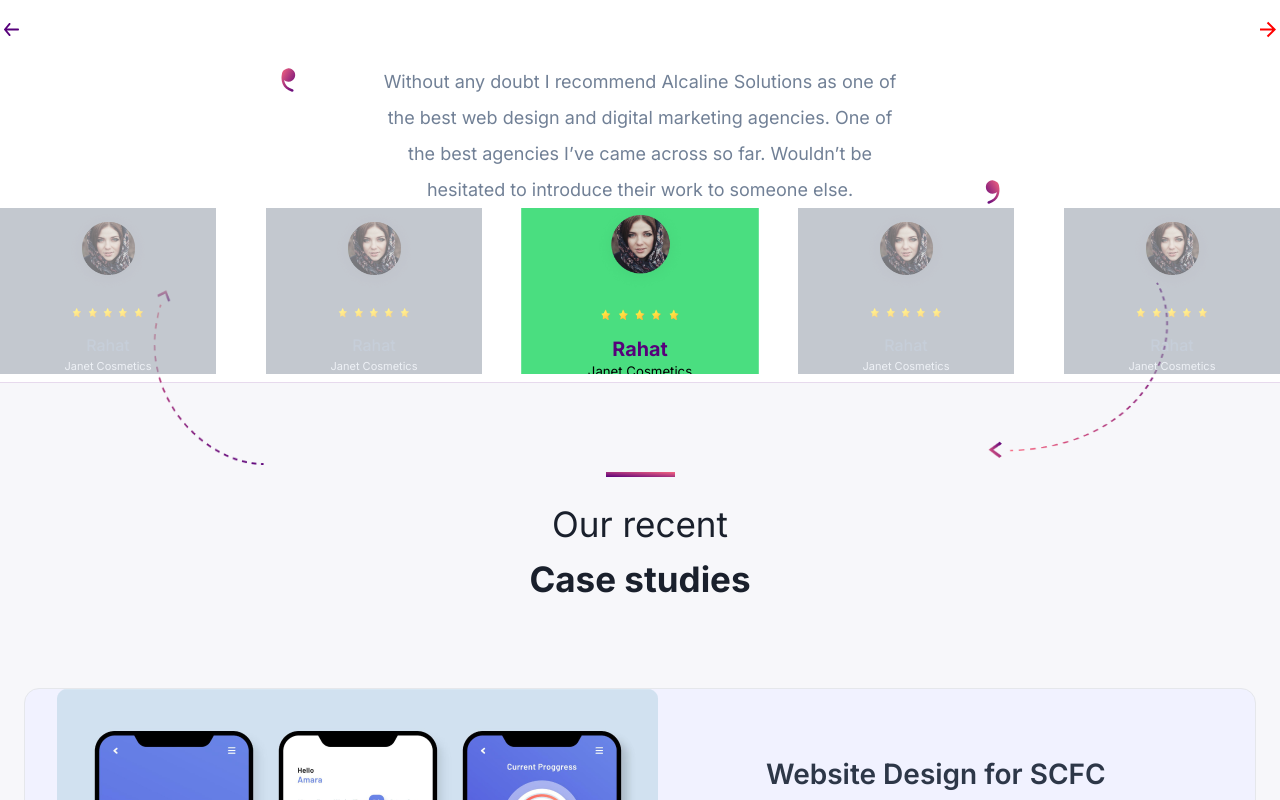
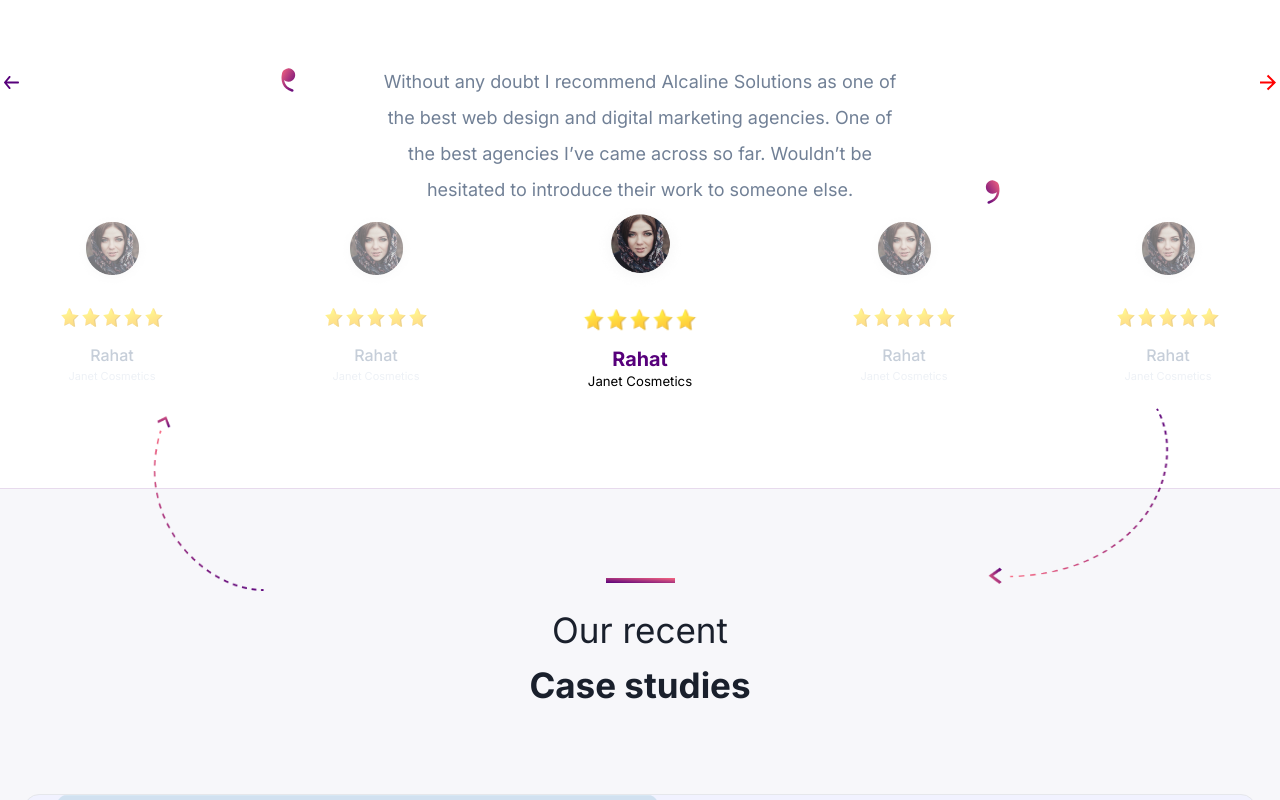
Before and after one commit to ShaikhMuhammad891/design-react, a React (Vite) app: page / in a window 1280 px wide. Shown: the part 2975-3775 px from the top of the page. Built offline with nearby package versions, Linux system fonts and the light colour scheme.

Commit message:
today's second commit

```diff
--- a/src/main/Customer.jsx
+++ b/src/main/Customer.jsx
@@ -40,8 +40,8 @@ const Customer = () => {
   };
   return (
     <>
-      <div className=" max-w-[1280px] relative mx-auto">
-        <div className=" flex justify-between absolute inset-0 h-fit sm:my-auto mt-[200px]">
+      <div className=" max-w-[1280px] relative mx-auto pb-[80px]">
+        <div className=" flex justify-between absolute md:inset-0 md:h-fit md:my-auto mt-[-300px] mb:inset-0">
           <button className="" onClick={goPrev}>
             <ArrowBack />
           </button>
@@ -85,11 +85,35 @@ const Customer = () => {
           // navigation={true}
           loop={true}
           modules={[Navigation]}
-          className="mySwiper"
-          slidesPerView={5}
+          className="mySwiper pb-4"
           centeredSlides={true}
           ref={swiperRef}
-          spaceBetween={50}
+          breakpoints={{
+            375: {
+              slidesPerView: 3,
+              spaceBetween: 5,
+            },
+            640: {
+              slidesPerView: 5,
+              spaceBetween: 5,
+            },
+            768: {
+              slidesPerView: 5,
+              spaceBetween: 10,
+            },
+            1024: {
+              slidesPerView: 5,
+              spaceBetween: 20,
+            },
+            1024: {
+              slidesPerView: 5,
+              spaceBetween: 30,
+            },
+            1280: {
+              slidesPerView: 5,
+              spaceBetween: 40,
+            },
+          }}
         >
           {data.map((e, i) => (
             <>
@@ -98,8 +122,8 @@ const Customer = () => {
                   key={i}
                   className={`${
                     activeIndex === i
-                      ? " opacity-100 transform scale-110 min-w-[158px] bg-green-400"
-                      : " opacity-60 bg-gray-400"
+                      ? " opacity-100 transform scale-110 min-w-[158px] "
+                      : " opacity-60 "
                   }`}
                 >
                   <div className=" flex justify-center items-center">
@@ -109,13 +133,13 @@ const Customer = () => {
                       className=" sm:w-[85px] sm:h-[85px] w-[65px] h-[65px] "
                     />
                   </div>
-                  <div className=" flex items-center justify-center lg:gap-[5.48px] md:gap-[2px] md:mt-[15px] sm:mt-[10px] mt-[5px] gap-[1px]">
+                  <div className=" flex items-center justify-center  md:mt-[15px] sm:mt-[10px] mt-[5px] gap-[1px]">
                     {[...Array(5)].map((_, index) => (
                       <img
                         key={index}
                         src={e.rating}
                         alt=""
-                        className=" md:w-[20px] md:h-[20px] sm:w-[15px] sm:h-[15px] max-w-[10px] max-h-[10px]"
+                        className=" md:w-[20px] md:h-[20px] sm:w-[15px] sm:h-[15px] max-w-[20px] max-h-[20px]"
                       />
                     ))}
                   </div>
@@ -144,8 +168,8 @@ const Customer = () => {
           ))}
         </Swiper>
         {/* </div> */}
-        <div className="  w-full mx-auto flex justify-center">
-          <div className=" sm:flex justify-between absolute max-w-[1063px] w-full md:mt-[-100px] sm:mt-[-80px] hidden">
+        <div className="  w-full mx-auto sm:flex justify-center hidden sm:block">
+          <div className=" sm:flex justify-between absolute max-w-[1063px] w-full">
             <div>
               <img
                 src="/images/deco-up.png"
```
